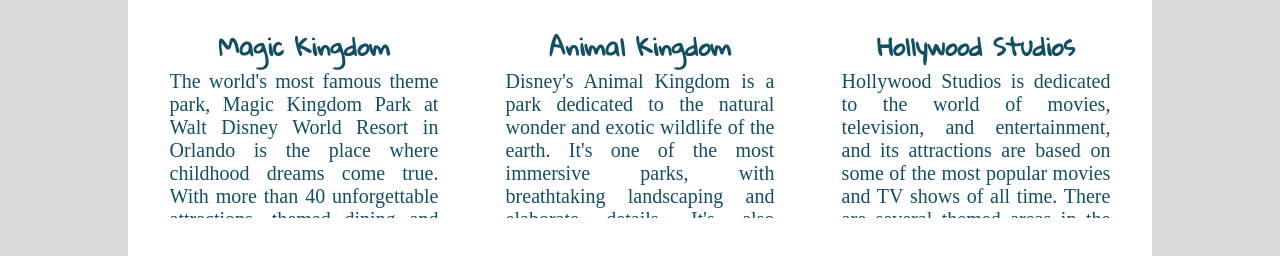
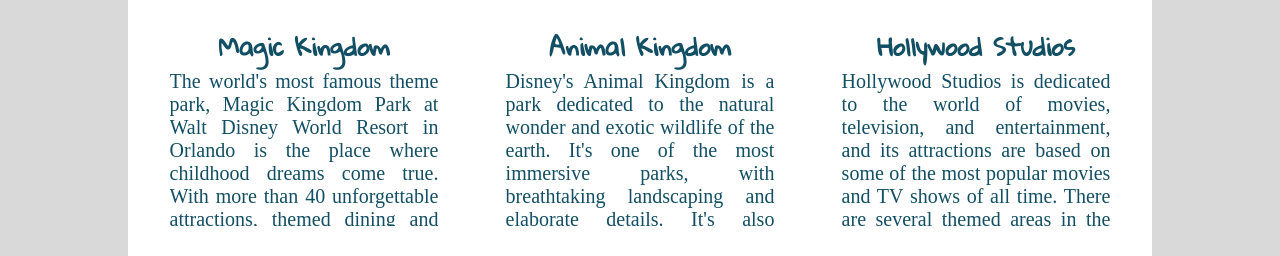
Before and after one commit to navina321/full-stack-project, a React (Create React App) app in the folder disney-attractions-front-end/: page / in a window 1280 px wide. Shown: the part 685-941 px from the top of the page. Built offline with nearby package versions, Linux system fonts and the light colour scheme; a web font is replaced by a local one.

Commit message:
changed overflow scroll to auto, wrapped header in href to make linking easier

```diff
--- a/disney-attractions-front-end/src/components/GeneralParksCard/GeneralParksCard.scss
+++ b/disney-attractions-front-end/src/components/GeneralParksCard/GeneralParksCard.scss
@@ -6,7 +6,7 @@
     justify-content: center;
     align-items: center;
     width: 25vw;
-    height: 50vh;
+    height: 51vh;
     padding: 2.5vh 0;
 
     .general-parks-card{
@@ -26,7 +26,7 @@
             font-family: $font-text;
             text-align: justify;
             margin: 0;
-            overflow: scroll;
+            overflow: auto;
             color: $attraction-font;
         }
     }
--- a/disney-attractions-front-end/src/containers/Header/Header.jsx
+++ b/disney-attractions-front-end/src/containers/Header/Header.jsx
@@ -6,7 +6,9 @@
   return (
     <div className='header-container'>
         <section className='header'>
-            <HeaderComponent/>
+            <a href='#'>
+              <HeaderComponent/>
+            </a>
             <div className='header__navigation'>
              <Navigation/>
             </div>
```
